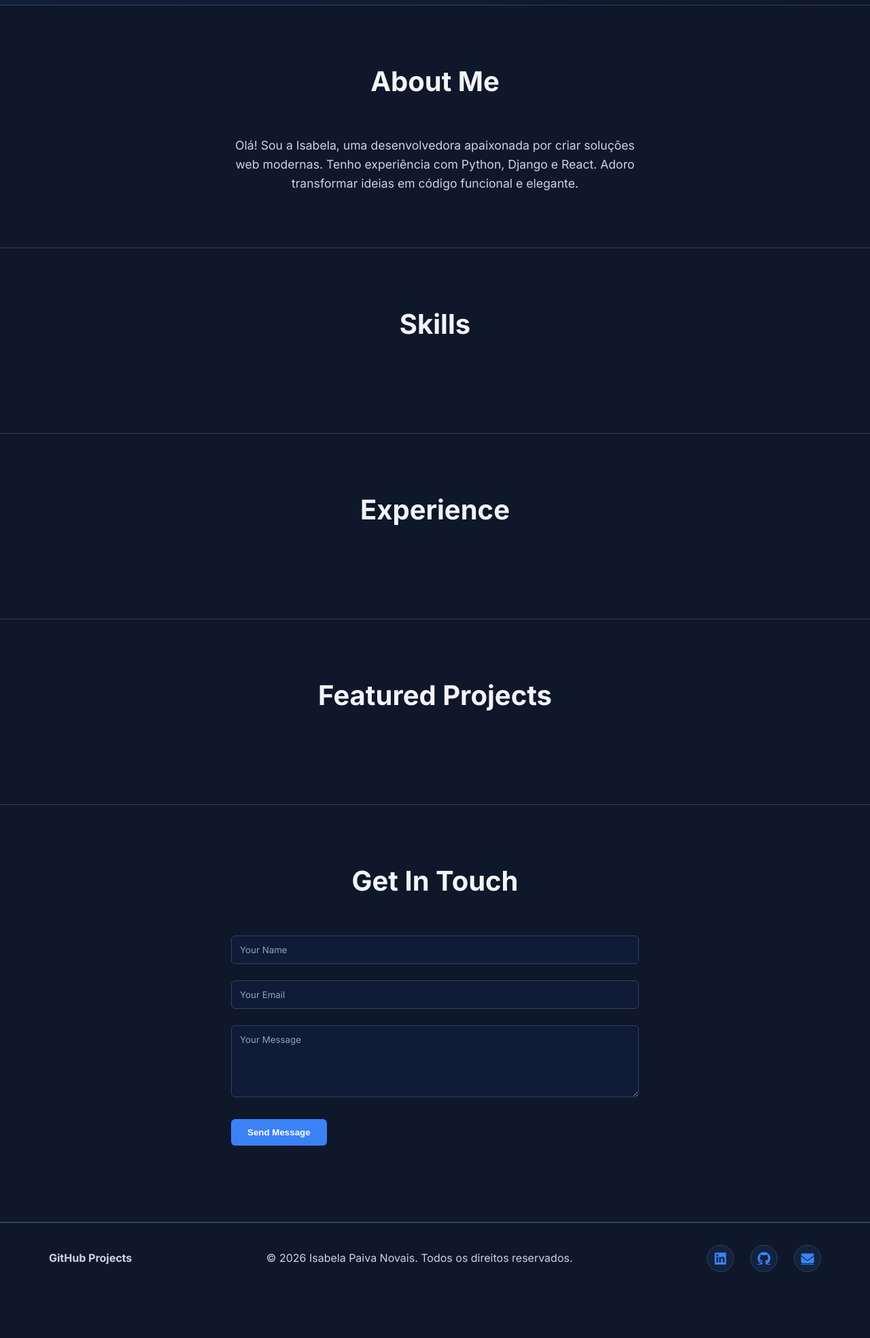
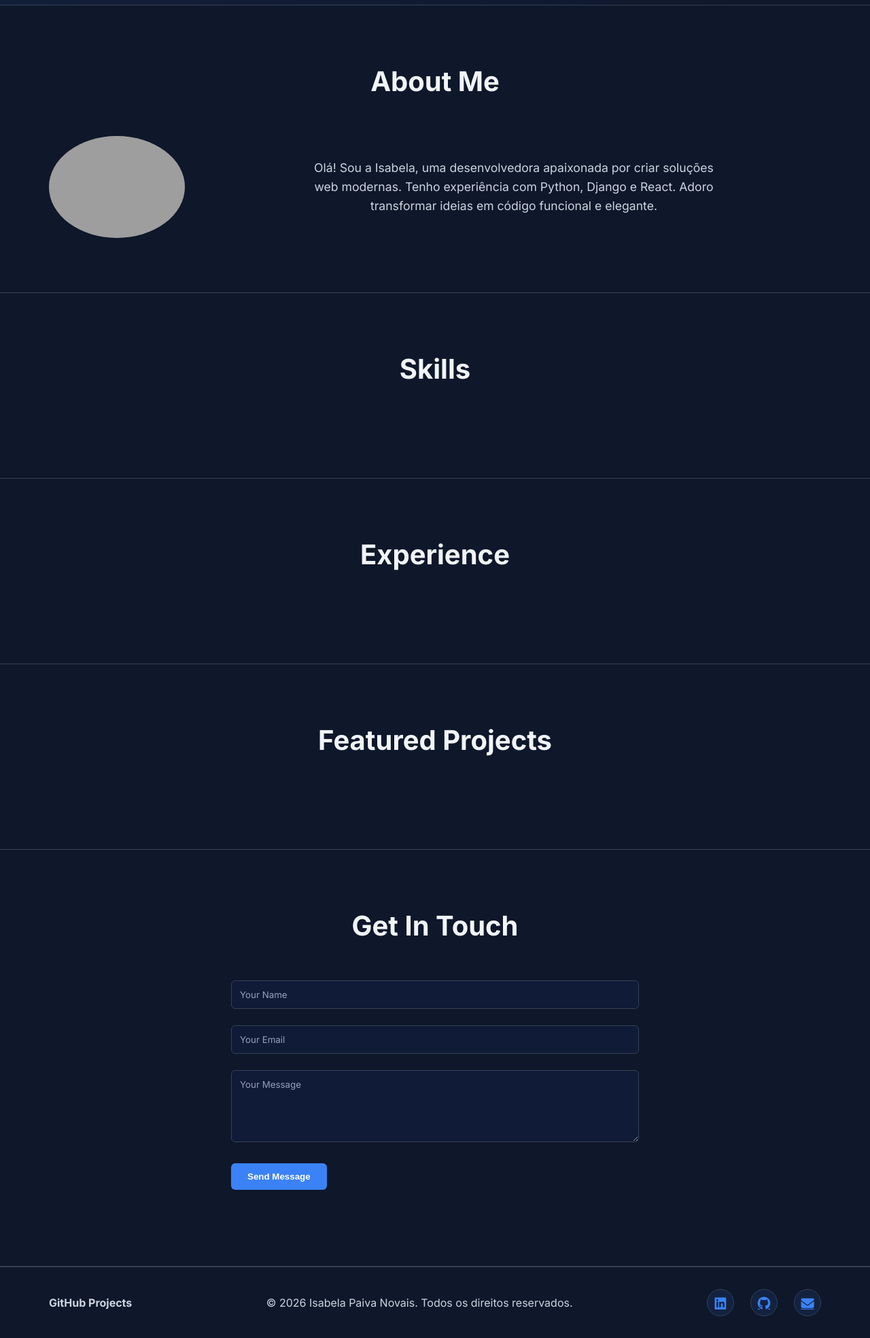
Before and after one commit to IsaPotter/portfolio-programacao, a Django app: page / in a window 1280 px wide. Shown: the part 587-2555 px from the top of the page at 68% size. Before the commit the page ends 2458 px from the top, so only its background shows below. Run offline with Django 5.2, Linux system fonts and the light colour scheme; data comes from the database, SQL or seed files in the repository; data that the repository does not hold is empty; grey boxes are pictures that could not be loaded.

Commit message:
Adiciona foto de perfil e ativa imagem no About

```diff
--- a/templates/index.html
+++ b/templates/index.html
@@ -44,7 +44,7 @@
             <h2 class="section-title">About Me</h2>
             <div class="about-content" style="display: flex; gap: 2rem; align-items: center; flex-wrap: wrap;">
                 <!-- Substitua pelo nome da sua foto se tiver colocado em static/img/ -->
-                <!-- <img src="{% static 'img/perfil.jpg' %}" alt="Isabela" style="width: 200px; border-radius: 50%;"> -->
+                <img src="{% static 'img/perfil.jpg' %}" alt="Isabela" style="width: 200px; border-radius: 50%;">
 
                 <p class="section-text">
                     Olá! Sou a Isabela, uma desenvolvedora apaixonada por criar soluções web modernas.
```
